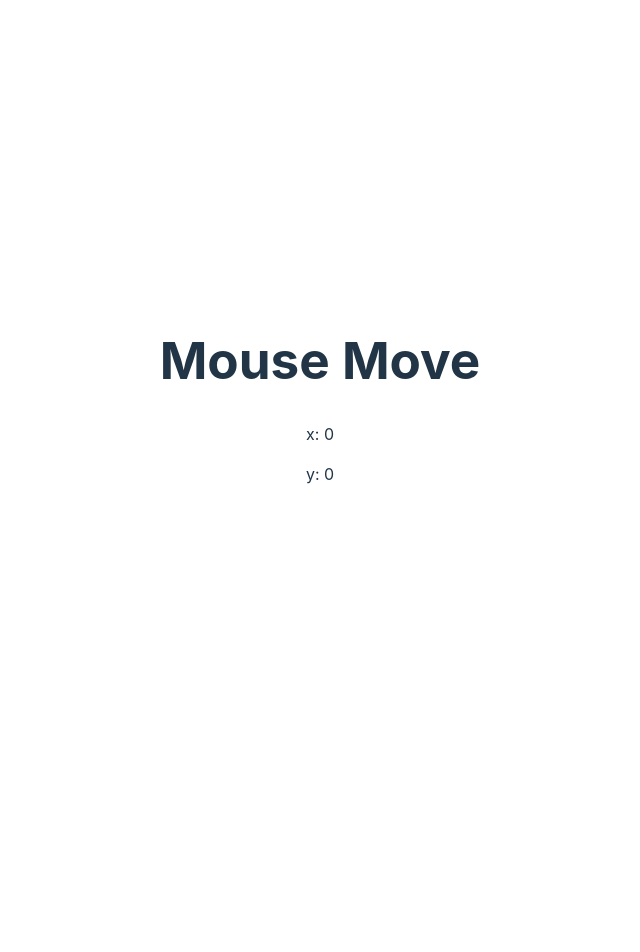
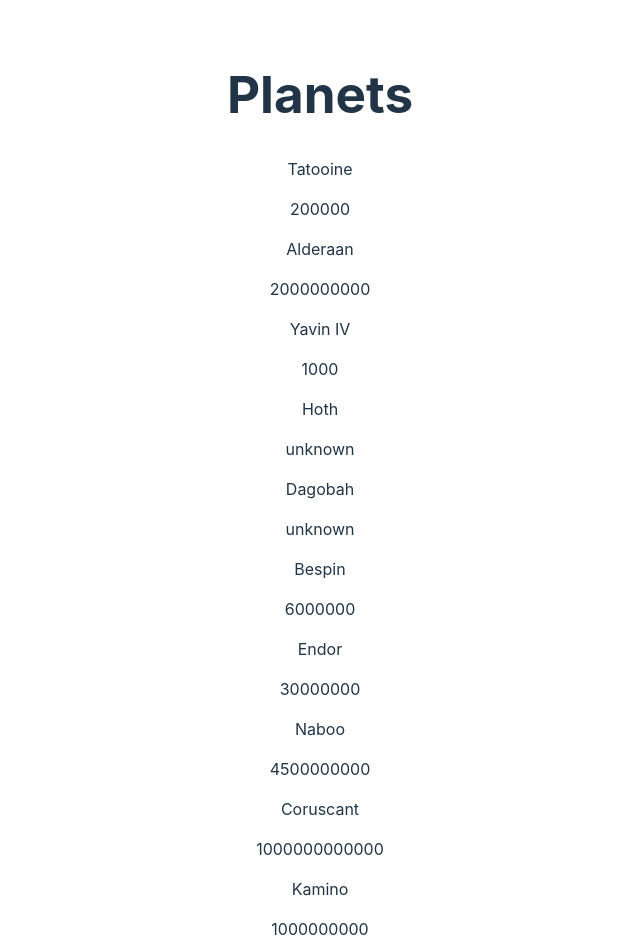
Before and after one commit to DengpaoHuai/react-avril, a React (Vite) app: page / in a window 1280 px wide. Shown: the top 952 px of the page, without its empty margins (320-960 px from the left). Before the commit the page ends 800 px from the top, so only its background shows below. Built offline with nearby package versions, Linux system fonts and the light colour scheme.

Commit message:
fetch data

```diff
--- a/src/App.jsx
+++ b/src/App.jsx
@@ -1,10 +1,11 @@
 import "./App.css";
+import DisplayPlanets from "./components/DisplayPlanets";
 import MouseMove from "./components/MouseMove";
 
 function App() {
   return (
     <>
-      <MouseMove></MouseMove>
+      <DisplayPlanets></DisplayPlanets>
     </>
   );
 }
--- /dev/null
+++ b/src/components/DisplayPlanets.jsx
@@ -0,0 +1,20 @@
+import { Fragment } from "react";
+import { planets } from "./planets";
+
+const DisplayPlanets = () => {
+  return (
+    <div>
+      <h1>Planets</h1>
+      {planets.map((planet) => {
+        return (
+          <Fragment key={planet.url}>
+            <p>{planet.name}</p>
+            <p>{planet.population}</p>
+          </Fragment>
+        );
+      })}
+    </div>
+  );
+};
+
+export default DisplayPlanets;
--- /dev/null
+++ b/src/components/planets.js
@@ -0,0 +1,220 @@
+export const planets = [
+  {
+    name: "Tatooine",
+    rotation_period: "23",
+    orbital_period: "304",
+    diameter: "10465",
+    climate: "arid",
+    gravity: "1 standard",
+    terrain: "desert",
+    surface_water: "1",
+    population: "200000",
+    residents: [
+      "https://swapi.py4e.com/api/people/1/",
+      "https://swapi.py4e.com/api/people/2/",
+      "https://swapi.py4e.com/api/people/4/",
+      "https://swapi.py4e.com/api/people/6/",
+      "https://swapi.py4e.com/api/people/7/",
+      "https://swapi.py4e.com/api/people/8/",
+      "https://swapi.py4e.com/api/people/9/",
+      "https://swapi.py4e.com/api/people/11/",
+      "https://swapi.py4e.com/api/people/43/",
+      "https://swapi.py4e.com/api/people/62/",
+    ],
+    films: [
+      "https://swapi.py4e.com/api/films/1/",
+      "https://swapi.py4e.com/api/films/3/",
+      "https://swapi.py4e.com/api/films/4/",
+      "https://swapi.py4e.com/api/films/5/",
+      "https://swapi.py4e.com/api/films/6/",
+    ],
+    created: "2014-12-09T13:50:49.641000Z",
+    edited: "2014-12-20T20:58:18.411000Z",
+    url: "https://swapi.py4e.com/api/planets/1/",
+  },
+  {
+    name: "Alderaan",
+    rotation_period: "24",
+    orbital_period: "364",
+    diameter: "12500",
+    climate: "temperate",
+    gravity: "1 standard",
+    terrain: "grasslands, mountains",
+    surface_water: "40",
+    population: "2000000000",
+    residents: [
+      "https://swapi.py4e.com/api/people/5/",
+      "https://swapi.py4e.com/api/people/68/",
+      "https://swapi.py4e.com/api/people/81/",
+    ],
+    films: [
+      "https://swapi.py4e.com/api/films/1/",
+      "https://swapi.py4e.com/api/films/6/",
+    ],
+    created: "2014-12-10T11:35:48.479000Z",
+    edited: "2014-12-20T20:58:18.420000Z",
+    url: "https://swapi.py4e.com/api/planets/2/",
+  },
+  {
+    name: "Yavin IV",
+    rotation_period: "24",
+    orbital_period: "4818",
+    diameter: "10200",
+    climate: "temperate, tropical",
+    gravity: "1 standard",
+    terrain: "jungle, rainforests",
+    surface_water: "8",
+    population: "1000",
+    residents: [],
+    films: ["https://swapi.py4e.com/api/films/1/"],
+    created: "2014-12-10T11:37:19.144000Z",
+    edited: "2014-12-20T20:58:18.421000Z",
+    url: "https://swapi.py4e.com/api/planets/3/",
+  },
+  {
+    name: "Hoth",
+    rotation_period: "23",
+    orbital_period: "549",
+    diameter: "7200",
+    climate: "frozen",
+    gravity: "1.1 standard",
+    terrain: "tundra, ice caves, mountain ranges",
+    surface_water: "100",
+    population: "unknown",
+    residents: [],
+    films: ["https://swapi.py4e.com/api/films/2/"],
+    created: "2014-12-10T11:39:13.934000Z",
+    edited: "2014-12-20T20:58:18.423000Z",
+    url: "https://swapi.py4e.com/api/planets/4/",
+  },
+  {
+    name: "Dagobah",
+    rotation_period: "23",
+    orbital_period: "341",
+    diameter: "8900",
+    climate: "murky",
+    gravity: "N/A",
+    terrain: "swamp, jungles",
+    surface_water: "8",
+    population: "unknown",
+    residents: [],
+    films: [
+      "https://swapi.py4e.com/api/films/2/",
+      "https://swapi.py4e.com/api/films/3/",
+      "https://swapi.py4e.com/api/films/6/",
+    ],
+    created: "2014-12-10T11:42:22.590000Z",
+    edited: "2014-12-20T20:58:18.425000Z",
+    url: "https://swapi.py4e.com/api/planets/5/",
+  },
+  {
+    name: "Bespin",
+    rotation_period: "12",
+    orbital_period: "5110",
+    diameter: "118000",
+    climate: "temperate",
+    gravity: "1.5 (surface), 1 standard (Cloud City)",
+    terrain: "gas giant",
+    surface_water: "0",
+    population: "6000000",
+    residents: ["https://swapi.py4e.com/api/people/26/"],
+    films: ["https://swapi.py4e.com/api/films/2/"],
+    created: "2014-12-10T11:43:55.240000Z",
+    edited: "2014-12-20T20:58:18.427000Z",
+    url: "https://swapi.py4e.com/api/planets/6/",
+  },
+  {
+    name: "Endor",
+    rotation_period: "18",
+    orbital_period: "402",
+    diameter: "4900",
+    climate: "temperate",
+    gravity: "0.85 standard",
+    terrain: "forests, mountains, lakes",
+    surface_water: "8",
+    population: "30000000",
+    residents: ["https://swapi.py4e.com/api/people/30/"],
+    films: ["https://swapi.py4e.com/api/films/3/"],
+    created: "2014-12-10T11:50:29.349000Z",
+    edited: "2014-12-20T20:58:18.429000Z",
+    url: "https://swapi.py4e.com/api/planets/7/",
+  },
+  {
+    name: "Naboo",
+    rotation_period: "26",
+    orbital_period: "312",
+    diameter: "12120",
+    climate: "temperate",
+    gravity: "1 standard",
+    terrain: "grassy hills, swamps, forests, mountains",
+    surface_water: "12",
+    population: "4500000000",
+    residents: [
+      "https://swapi.py4e.com/api/people/3/",
+      "https://swapi.py4e.com/api/people/21/",
+      "https://swapi.py4e.com/api/people/35/",
+      "https://swapi.py4e.com/api/people/36/",
+      "https://swapi.py4e.com/api/people/37/",
+      "https://swapi.py4e.com/api/people/38/",
+      "https://swapi.py4e.com/api/people/39/",
+      "https://swapi.py4e.com/api/people/42/",
+      "https://swapi.py4e.com/api/people/60/",
+      "https://swapi.py4e.com/api/people/61/",
+      "https://swapi.py4e.com/api/people/66/",
+    ],
+    films: [
+      "https://swapi.py4e.com/api/films/3/",
+      "https://swapi.py4e.com/api/films/4/",
+      "https://swapi.py4e.com/api/films/5/",
+      "https://swapi.py4e.com/api/films/6/",
+    ],
+    created: "2014-12-10T11:52:31.066000Z",
+    edited: "2014-12-20T20:58:18.430000Z",
+    url: "https://swapi.py4e.com/api/planets/8/",
+  },
+  {
+    name: "Coruscant",
+    rotation_period: "24",
+    orbital_period: "368",
+    diameter: "12240",
+    climate: "temperate",
+    gravity: "1 standard",
+    terrain: "cityscape, mountains",
+    surface_water: "unknown",
+    population: "1000000000000",
+    residents: [
+      "https://swapi.py4e.com/api/people/34/",
+      "https://swapi.py4e.com/api/people/55/",
+      "https://swapi.py4e.com/api/people/74/",
+    ],
+    films: [
+      "https://swapi.py4e.com/api/films/3/",
+      "https://swapi.py4e.com/api/films/4/",
+      "https://swapi.py4e.com/api/films/5/",
+      "https://swapi.py4e.com/api/films/6/",
+    ],
+    created: "2014-12-10T11:54:13.921000Z",
+    edited: "2014-12-20T20:58:18.432000Z",
+    url: "https://swapi.py4e.com/api/planets/9/",
+  },
+  {
+    name: "Kamino",
+    rotation_period: "27",
+    orbital_period: "463",
+    diameter: "19720",
+    climate: "temperate",
+    gravity: "1 standard",
+    terrain: "ocean",
+    surface_water: "100",
+    population: "1000000000",
+    residents: [
+      "https://swapi.py4e.com/api/people/22/",
+      "https://swapi.py4e.com/api/people/72/",
+      "https://swapi.py4e.com/api/people/73/",
+    ],
+    films: ["https://swapi.py4e.com/api/films/5/"],
+    created: "2014-12-10T12:45:06.577000Z",
+    edited: "2014-12-20T20:58:18.434000Z",
+    url: "https://swapi.py4e.com/api/planets/10/",
+  },
+];
```
